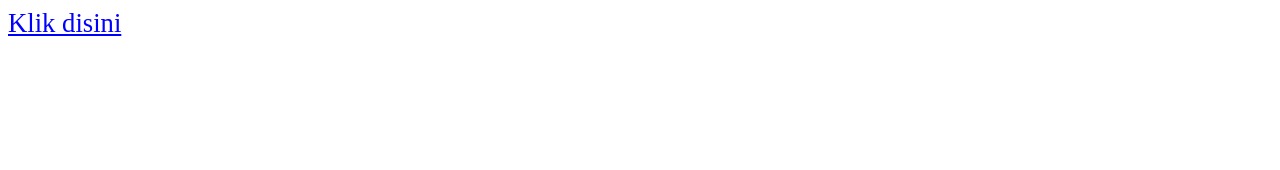
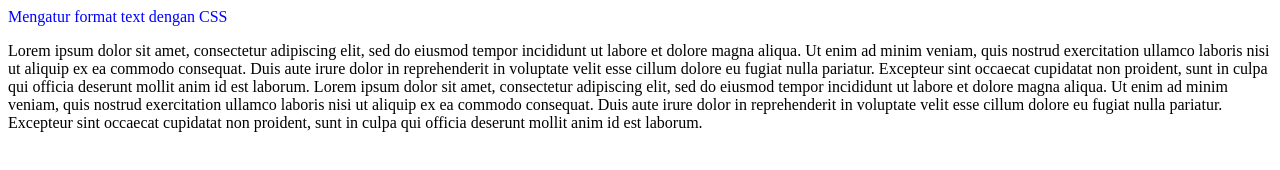
Before and after one commit to Nandaricco04/dasarWeb, a plain HTML site: page index.html in a window 1280 px wide. Drawn offline with Linux system fonts and the light colour scheme.

Commit message:
bagian 9

```diff
--- a/index.html
+++ b/index.html
@@ -1,11 +1,27 @@
-<!DOCTYPE html>
 <html>
     <head>
-        <title>Hyperlink CSS</title>
-        <link rel="stylesheet" type="text/css" href="stylelink.css">
+        <title>Format text CSS</title>
+        <link rel="stylesheet" type="text/css" href="styleText.css">
     </head>
 
     <body>
-        <a class="link" href="https://www.polinema.ac.id" target="_blank">Klik disini</a>
+        <p class="tulisan_warna">Mengatur format text dengan CSS</p>
+        <p class="par1">
+            Lorem ipsum dolor sit amet, consectetur adipiscing elit,
+            sed do eiusmod tempor incididunt ut labore et dolore magna aliqua.
+            Ut enim ad minim veniam, quis nostrud exercitation ullamco laboris
+            nisi ut aliquip ex ea commodo consequat. Duis aute irure dolor in
+            reprehenderit in voluptate velit esse cillum dolore eu fugiat nulla pariatur.
+            Excepteur sint occaecat cupidatat non proident, sunt in culpa qui officia
+            deserunt mollit anim id est laborum.
+
+            Lorem ipsum dolor sit amet, consectetur adipiscing elit,
+            sed do eiusmod tempor incididunt ut labore et dolore magna aliqua.
+            Ut enim ad minim veniam, quis nostrud exercitation ullamco laboris
+            nisi ut aliquip ex ea commodo consequat. Duis aute irure dolor in
+            reprehenderit in voluptate velit esse cillum dolore eu fugiat nulla pariatur.
+            Excepteur sint occaecat cupidatat non proident, sunt in culpa qui officia
+            deserunt mollit anim id est laborum.
+        </p>
     </body>
 </html>
--- /dev/null
+++ b/styleText.css
@@ -0,0 +1,3 @@
+.tulisan_warna{
+    color: blue;
+}
```
Also changed, not shown: linkCSS.html (added, +11 -0 lines).
